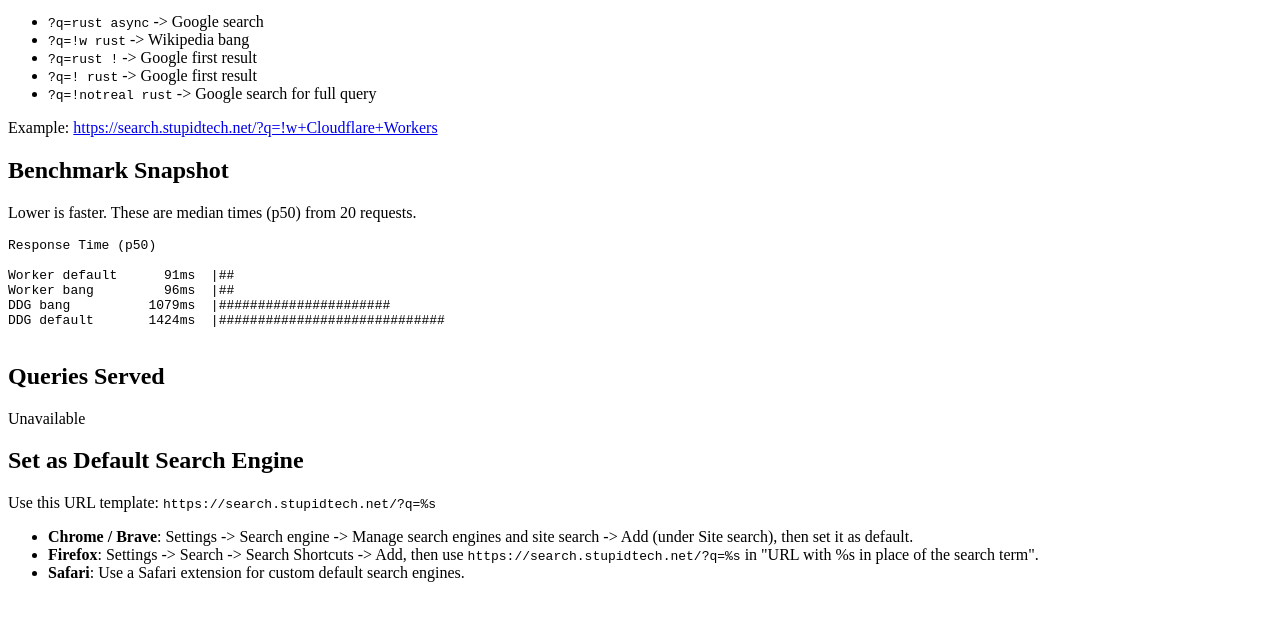
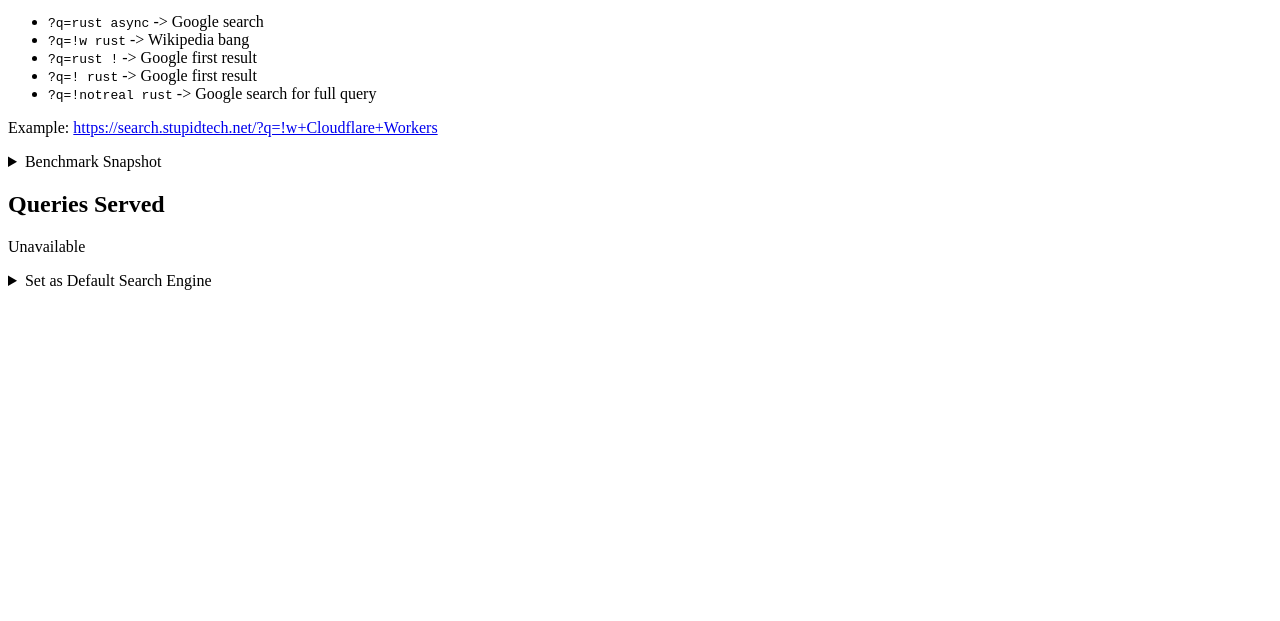
Before and after one commit to stephancill/search-bangs-worker, a website: page public/index.html in a window 1280 px wide. Shown: the part 101-722 px from the top of the page. Drawn offline with Linux system fonts and the light colour scheme; no server answers.

Commit message:
docs: make install and benchmark sections collapsible

```diff
--- a/public/index.html
+++ b/public/index.html
@@ -30,7 +30,8 @@
       >
     </p>
 
-    <h2>Benchmark Snapshot</h2>
+    <details>
+      <summary>Benchmark Snapshot</summary>
       <p>Lower is faster. These are median times (p50) from 20 requests.</p>
       <pre>
 Response Time (p50)
@@ -40,22 +41,26 @@ Worker bang         96ms  |##
 DDG bang          1079ms  |######################
 DDG default       1424ms  |#############################
       </pre>
+    </details>
     <h2>Queries Served</h2>
     <p id="query-count">Loading...</p>
 
-    <h2>Set as Default Search Engine</h2>
+    <details>
+      <summary>Set as Default Search Engine</summary>
       <p>Use this URL template: <code>https://search.stupidtech.net/?q=%s</code></p>
       <ul>
         <li>
-        <strong>Chrome / Brave</strong>: Settings -> Search engine -> Manage search engines and site search
-        -> Add (under Site search), then set it as default.
+          <strong>Chrome / Brave</strong>: Settings -> Search engine -> Manage search engines and site
+          search -> Add (under Site search), then set it as default.
         </li>
         <li>
           <strong>Firefox</strong>: Settings -> Search -> Search Shortcuts -> Add, then use
-        <code>https://search.stupidtech.net/?q=%s</code> in "URL with %s in place of the search term".
+          <code>https://search.stupidtech.net/?q=%s</code> in "URL with %s in place of the search
+          term".
         </li>
         <li><strong>Safari</strong>: Use a Safari extension for custom default search engines.</li>
       </ul>
+    </details>
 
     <script>
       fetch("/stats")
```
Lines whose indentation alone changed are shown as unchanged.
